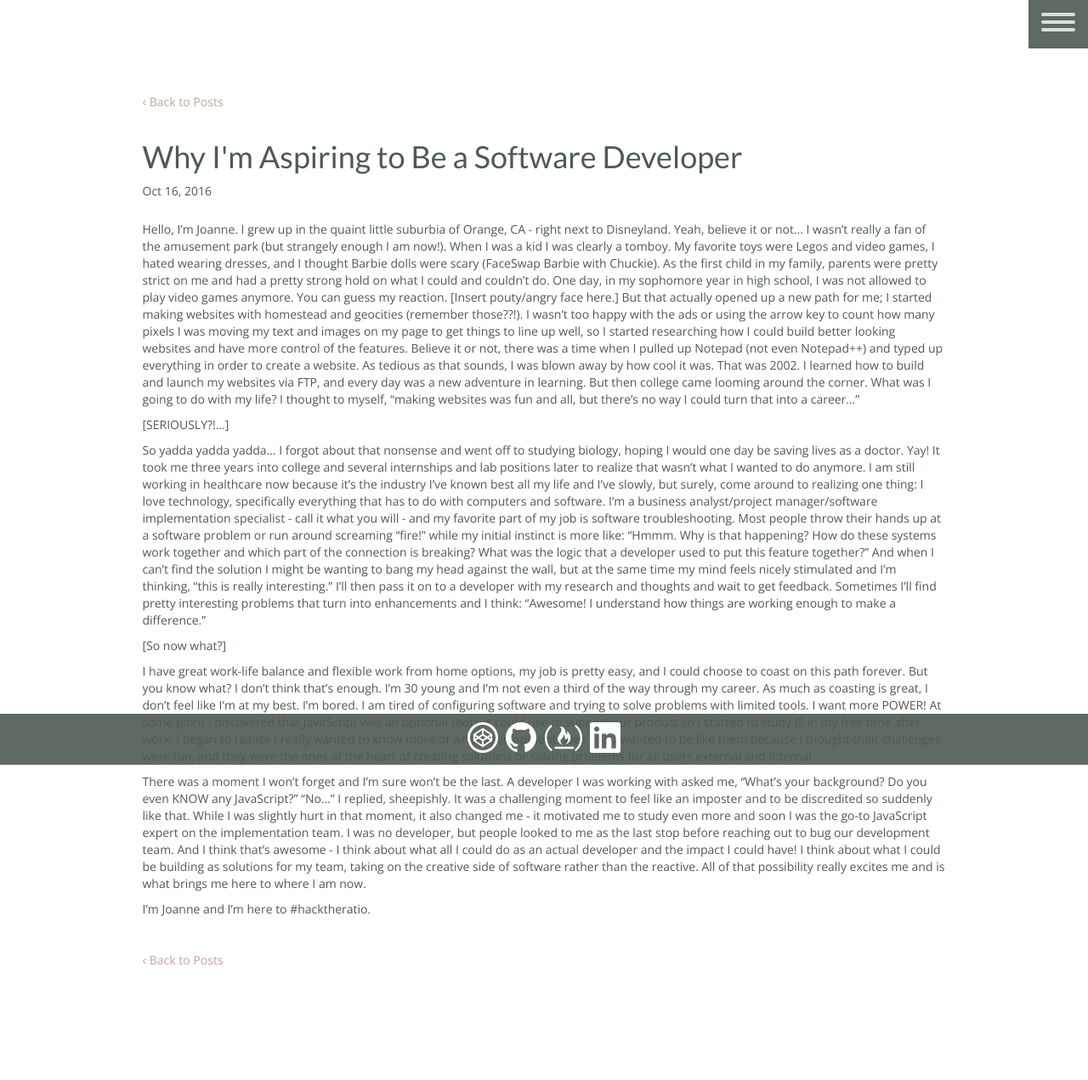
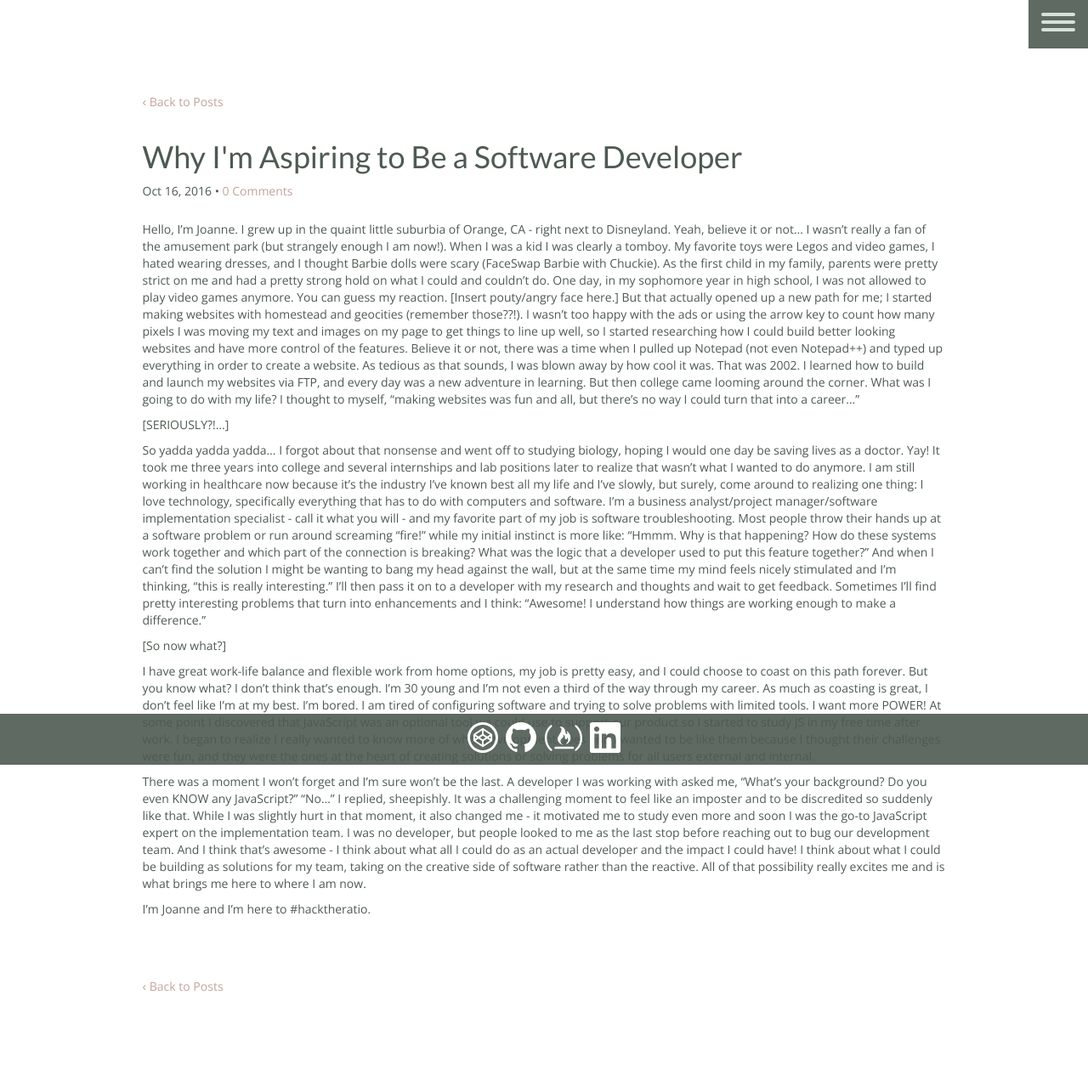
Before and after one commit to jttyeung/jttyeung.github.io, a Jekyll site: the page built from _posts/2016-10-16-why-im-aspiring-to-be-a-software-developer.markdown, in a window 1280 px wide. Shown: the whole page at 85% size. Built offline with Jekyll 4.4.1, drawn with Linux system fonts in a browser that asks for light colours; nearby versions of some CDN libraries; comment, search, counter and statistics services are not loaded; before the commit the page ends 1240 px from its top, so only the background shows below that.

Commit message:
add disqus

```diff
--- a/_config.yml
+++ b/_config.yml
@@ -19,7 +19,7 @@
 description: > # this means to ignore newlines until "baseurl:"
 
 baseurl: "" # the subpath of your site, e.g. /blog
-url: # the base hostname & protocol for your site
+url:
 
 timezone: America/Los_Angeles
 
@@ -29,6 +29,12 @@
 codepen_username: jttyeung
 instagram_username: thefatso_ul
 
+# Comments
+comments:
+    provider: disqus
+disqus:
+    short_name: jttyeung
+
 # Build settings
 highlighter: rouge
 markdown: kramdown
--- a/_layouts/default.html
+++ b/_layouts/default.html
@@ -39,6 +39,7 @@
 
 </script>
 
+<script id="dsq-count-scr" src="//jttyeung.disqus.com/count.js" async></script>
   </body>
 
 </html>
--- a/_layouts/post.html
+++ b/_layouts/post.html
@@ -16,7 +16,8 @@
     <div class="col-md-1"></div>
       <header class="post-header col-md-10">
         <h1 class="post-title" itemprop="name headline">{{ page.title | escape }}</h1>
-        <p class="post-meta"><time datetime="{{ page.date | date_to_xmlschema }}" itemprop="datePublished">{{ page.date | date: "%b %-d, %Y" }}</time>{% if page.author %} • <span itemprop="author" itemscope itemtype="http://schema.org/Person"><span itemprop="name">{{ page.author }}</span></span>{% endif %}</p>
+        <p class="post-meta"><time datetime="{{ page.date | date_to_xmlschema }}" itemprop="datePublished">{{ page.date | date: "%b %-d, %Y" }}</time>{% if page.author %} • <span itemprop="author" itemscope itemtype="http://schema.org/Person"><span itemprop="name">{{ page.author }}</span></span>{% endif %}
+        {% if page.comments %} • <a href="{{ site.url }}{{ post.url }}#disqus_thread">0 Comments</a>{% endif %}</p>
       </header>
   </div><!-- row -->
 
@@ -24,6 +25,13 @@
       <div class="col-md-1"></div>
       <div class="post-content col-md-10" itemprop="articleBody">
         {{ content }}
+      </div><!-- col-md-10 -->
+  </div><!-- row -->
+
+<div class="row v-padding">
+      <div class="col-md-1"></div>
+      <div class="col-md-10">
+          {% include disqus.html %}
       </div><!-- col-md-10 -->
   </div><!-- row -->
 
@@ -36,7 +44,4 @@
 
 </div><!-- container -->
 
-  {% if site.disqus.shortname %}
-    {% include disqus_comments.html %}
-  {% endif %}
 </article>
--- a/_posts/2016-10-24-6-step-guide-to-set-up-jekyll-with-bootstrap.markdown
+++ b/_posts/2016-10-24-6-step-guide-to-set-up-jekyll-with-bootstrap.markdown
@@ -3,6 +3,7 @@
 title:  "6-Step Guide to Set Up Jekyll with Bootstrap"
 date:   2016-10-24 10:32:00 -0800
 categories: jekyll bootstrap
+comments: true
 ---
 
 Let me just start off by saying that setting up Jekyll with Bootstrap was ridiculously difficult, but it really doesn't have to be. I had a lot of "fun" (meaning several head-bashing-against-the-wall moments) with this and basically built and tore down this site five times over before it was finally up and running. ([This is the first website I've made since 2002...][about-me] and the web has surely changed since the days of simple HTML and CSS!)
```
Also changed, not shown: _posts/2016-10-16-why-im-aspiring-to-be-a-software-developer.markdown (+1 -0 lines), blog.html (line endings or trailing spaces).
